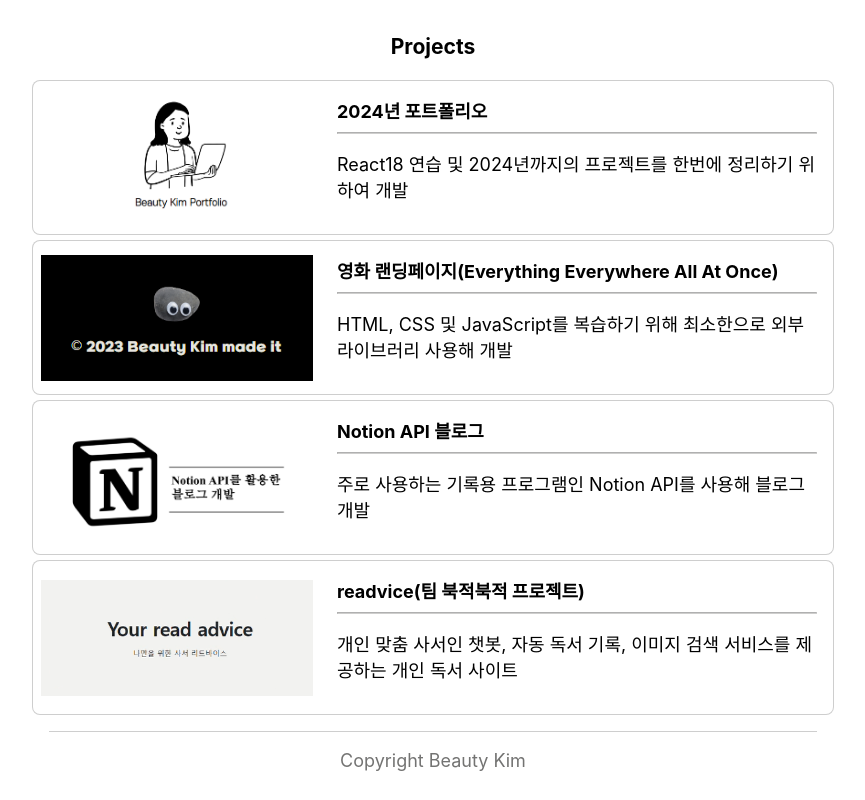
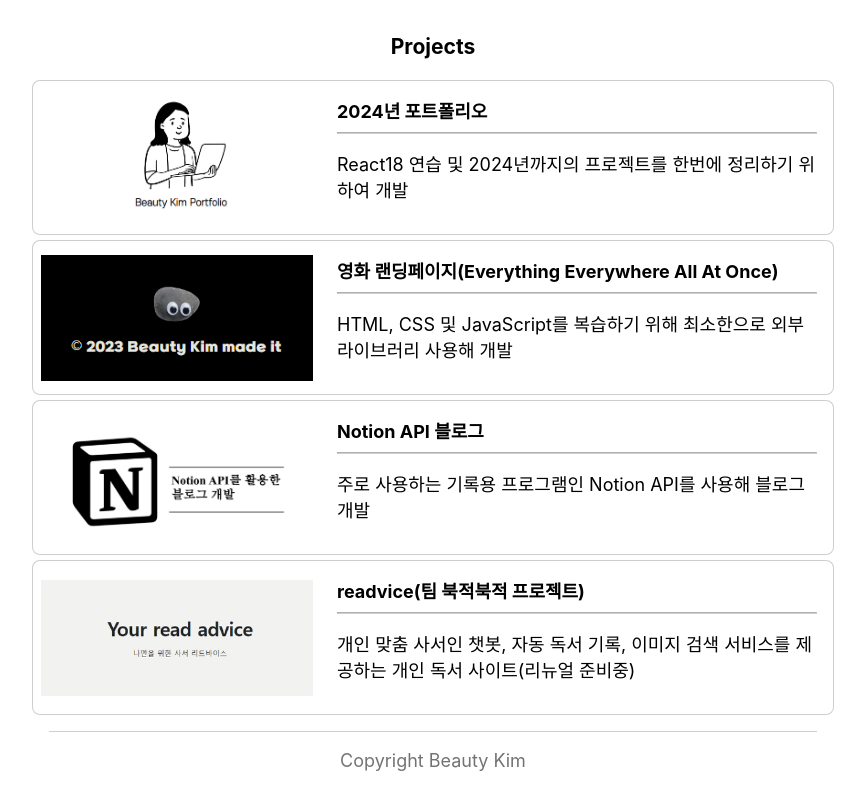
Before and after one commit to BeautyKim/portfolio_2024, a React (Create React App) app: page / in a window 1280 px wide. Shown: the part 1956-2756 px from the top of the page, without its empty margins (207-1072 px from the left). Built offline with nearby package versions, Linux system fonts and the light colour scheme; a web font is replaced by a local one.

Commit message:
Update projects.js

```diff
--- a/src/entities/projects.js
+++ b/src/entities/projects.js
@@ -37,7 +37,8 @@
     title: "Notion API 블로그",
     date: "2023.08. ~ 2023.09.",
     cover: "./cover/notion.png",
-    image: "./cover/notion.png",
+    image:
+      "https://github.com/BeautyKim/beauty-kim-app/raw/main/public/notion.gif",
     description:
       "주로 사용하는 기록용 프로그램인 Notion API를 사용해 블로그 개발",
     tack: "Notion API",
@@ -45,7 +46,7 @@
     gitUrl: "https://github.com/BeautyKim/beauty-kim-app",
     notionUrl:
       "https://ahreumi.notion.site/Notion-API-0d58f07c855d42ff88e093d006e12761",
-    url: "",
+    url: "https://beautykimnotionblog-1mm8tyh6u-beautykims-projects.vercel.app/",
   },
   {
     id: 1,
@@ -54,7 +55,7 @@
     cover: "./cover/readvice.png",
     image: "./cover/readvice.gif",
     description:
-      "개인 맞춤 사서인 챗봇, 자동 독서 기록, 이미지 검색 서비스를 제공하는 개인 독서 사이트",
+      "개인 맞춤 사서인 챗봇, 자동 독서 기록, 이미지 검색 서비스를 제공하는 개인 독서 사이트(리뉴얼 준비중)",
     tack: "Front-end: React.js, Redux, Redux-Toolkit, Redux-Saga, Tailwindcss, Axios",
     env: "TypeScript, Next.js, Django, AWS, Ubuntu",
     gitUrl: "https://github.com/BeautyKim/readvice-next-collabo",
```
